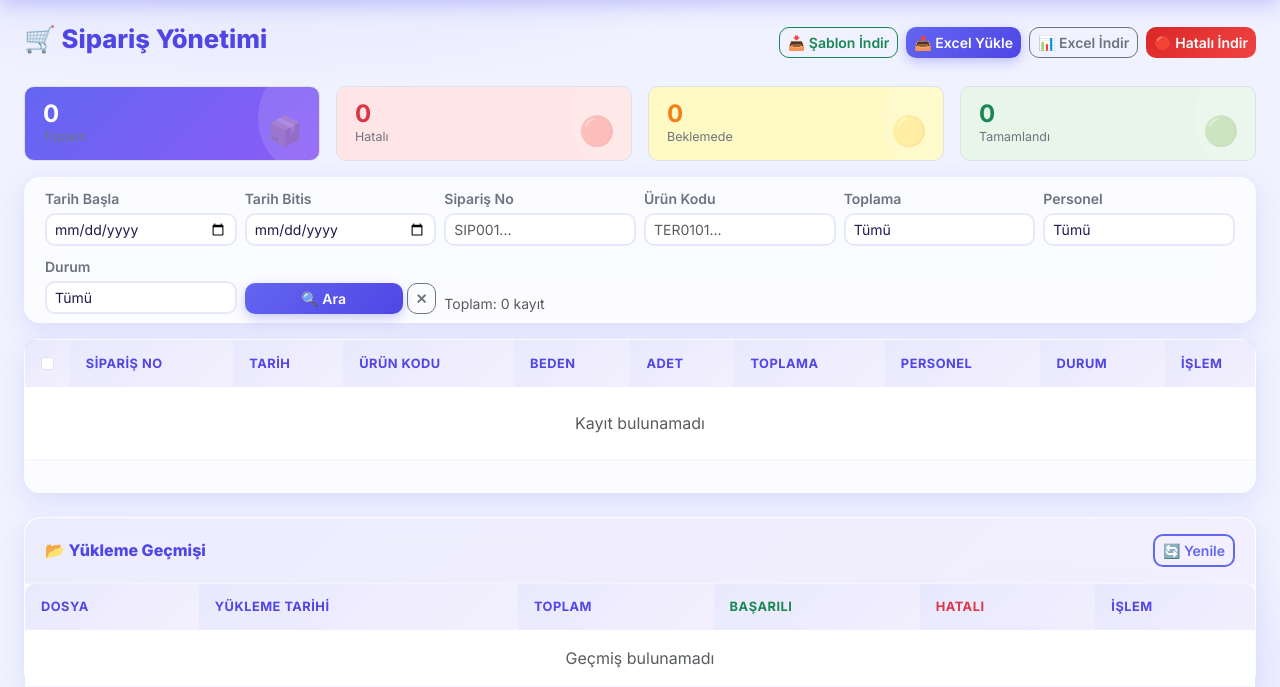
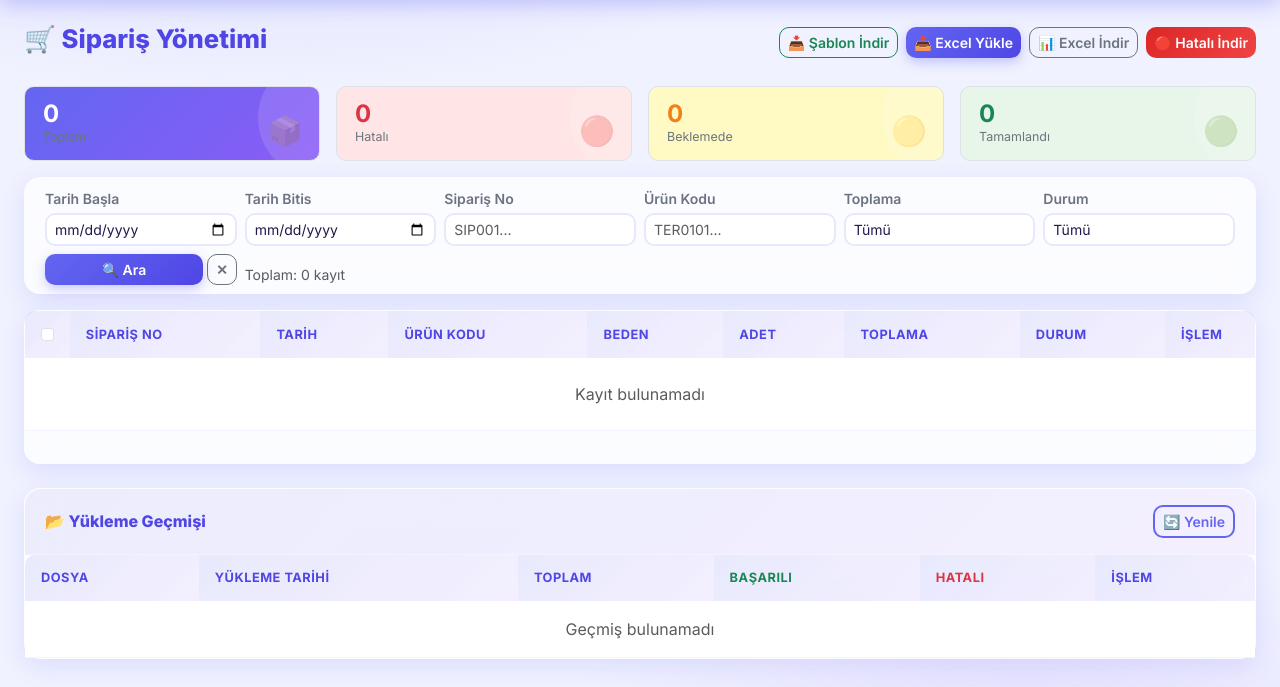
Before and after one commit to tunacancakallioglu1-del/depo-takip-sistemi, a Flask app: page /siparisler/ in a window 1280 px wide. Shown: the part 68-755 px from the top of the page. Run offline with Flask 3, Linux system fonts and the light colour scheme; data comes from the database, SQL or seed files in the repository; data that the repository does not hold is empty; some libraries are stand-ins or nearby versions.

Commit message:
fix: remove personel from siparisler, make personel nullable in kayitlar, fix senkronize logic

```diff
--- a/routes/siparisler.py
+++ b/routes/siparisler.py
@@ -8,15 +8,14 @@ from flask import Blueprint, render_template, request, jsonify, send_file
 from openpyxl import Workbook
 from sqlalchemy import or_
 
-from database import db, Order, Personel, Product, Toplama, ExcelUpload
+from database import db, Order, Product, Toplama, ExcelUpload
 from routes.excel_handler import match_product_by_code, determine_toplama, parse_row_date
 from utils.excel_utils import build_template, load_excel_rows, calculate_file_hash
-from utils.validators import validate_headers
 from utils.audit_utils import log_audit
 
 siparisler_bp = Blueprint('siparisler', __name__, url_prefix='/siparisler')
 
-SIPARIS_HEADERS = ['Siparis No', 'Tarih', 'Urun Kodu', 'Beden', 'Adet', 'Toplama', 'Personel']
+SIPARIS_HEADERS = ['Siparis No', 'Tarih', 'Urun Kodu', 'Beden', 'Adet', 'Toplama']
 
 
 def _check_order(siparis_no, tarih, urun_id, urun_kodu_ham, beden, adet, toplama_id, product=None):
@@ -51,13 +50,11 @@ def index():
 
 @siparisler_bp.route('/api/meta')
 def api_meta():
-    """Dropdown verileri: toplamalar ve personeller"""
+    """Dropdown verileri: toplamalar"""
     toplamalar = Toplama.query.order_by(Toplama.ad).all()
-    personeller = Personel.query.order_by(Personel.ad).all()
     return jsonify({
         'basarili': True,
         'toplamalar': [{'id': t.id, 'ad': t.ad} for t in toplamalar],
-        'personeller': [{'id': p.id, 'ad': p.ad} for p in personeller],
     })
 
 
@@ -90,7 +87,9 @@ def excel_yukle():
     except Exception:
         return jsonify({'basarili': False, 'mesaj': 'Excel okunamadı. Dosya formatını kontrol edin.'}), 400
 
-    if not validate_headers(headers, SIPARIS_HEADERS):
+    # Zorunlu başlıkları kontrol et; fazladan sütunlar (örn. Personel) yoksayılır
+    actual_core = [str(h).strip() for h in headers[:len(SIPARIS_HEADERS)]]
+    if actual_core != SIPARIS_HEADERS:
         return jsonify({
             'basarili': False,
             'mesaj': 'Excel başlıkları/sırası hatalı!',
@@ -117,7 +116,7 @@ def excel_yukle():
         urun_kodu_raw = str(row.get('Urun Kodu', '') or '').strip()
         beden = str(row.get('Beden', '') or '').strip() or None
         toplama_raw = str(row.get('Toplama', '') or '').strip() or None
-        personel_raw = str(row.get('Personel', '') or '').strip() or None
+        # Personel sütunu siparişlerde kullanılmıyor — yoksay
 
         try:
             adet = int(float(row.get('Adet') or 0))
@@ -163,12 +162,6 @@ def excel_yukle():
         if not tarih:
             errors.append('Tarih boş')
 
-        personel_id = None
-        if personel_raw:
-            p = Personel.query.filter_by(ad=personel_raw).first()
-            if p:
-                personel_id = p.id
-
         if errors:
             durum = 'HATALI'
             hata_sebebi = '; '.join(errors)
@@ -211,7 +204,7 @@ def excel_yukle():
             beden=beden,
             adet=adet,
             toplama_id=toplama_id,
-            personel_id=personel_id,
+            personel_id=None,
             durum=durum,
             hata_sebebi=hata_sebebi,
             excel_yukleme_id=upload.id,
@@ -250,7 +243,6 @@ def api_list():
     tarih_baslangic = request.args.get('tarih_baslangic', '').strip()
     tarih_bitis = request.args.get('tarih_bitis', '').strip()
     f_toplama_id = request.args.get('toplama_id', '').strip()
-    f_personel_id = request.args.get('personel_id', '').strip()
     f_durum = request.args.get('durum', '').strip()
 
     query = Order.query
@@ -282,9 +274,6 @@ def api_list():
     if f_toplama_id:
         query = query.filter(Order.toplama_id == int(f_toplama_id))
 
-    if f_personel_id:
-        query = query.filter(Order.personel_id == int(f_personel_id))
-
     if f_durum:
         query = query.filter(Order.durum == f_durum)
 
@@ -301,8 +290,6 @@ def api_list():
             'adet': item.adet,
             'toplama': item.toplama.ad if item.toplama else '',
             'toplama_id': item.toplama_id,
-            'personel': item.personel.ad if item.personel else '',
-            'personel_id': item.personel_id,
             'durum': item.durum or 'BEKLEMEDE',
             'hata_sebebi': item.hata_sebebi or '',
             'senkronize_edildi': item.senkronize_edildi,
@@ -324,7 +311,6 @@ def api_get(order_id):
             'beden': order.beden or '',
             'adet': order.adet,
             'toplama_id': order.toplama_id,
-            'personel_id': order.personel_id,
             'durum': order.durum or 'BEKLEMEDE',
             'hata_sebebi': order.hata_sebebi or '',
         },
@@ -349,9 +335,6 @@ def api_guncelle(order_id):
 
     if 'toplama_id' in data and data['toplama_id']:
         order.toplama_id = int(data['toplama_id'])
-
-    if 'personel_id' in data:
-        order.personel_id = int(data['personel_id']) if data['personel_id'] else None
 
     if 'tarih' in data and data['tarih']:
         try:
@@ -427,8 +410,6 @@ def api_toplu_guncelle():
     guncellenen = 0
     orders = Order.query.filter(Order.id.in_(ids)).all()
     for order in orders:
-        if 'personel_id' in data:
-            order.personel_id = int(data['personel_id']) if data['personel_id'] else None
         if 'toplama_id' in data and data['toplama_id']:
             order.toplama_id = int(data['toplama_id'])
         guncellenen += 1
@@ -540,7 +521,6 @@ def api_excel_indir():
     tarih_baslangic = request.args.get('tarih_baslangic', '').strip()
     tarih_bitis = request.args.get('tarih_bitis', '').strip()
     f_toplama_id = request.args.get('toplama_id', '').strip()
-    f_personel_id = request.args.get('personel_id', '').strip()
     f_durum = request.args.get('durum', '').strip()
 
     query = Order.query
@@ -565,8 +545,6 @@ def api_excel_indir():
             pass
     if f_toplama_id:
         query = query.filter(Order.toplama_id == int(f_toplama_id))
-    if f_personel_id:
-        query = query.filter(Order.personel_id == int(f_personel_id))
     if f_durum:
         query = query.filter(Order.durum == f_durum)
 
@@ -575,7 +553,7 @@ def api_excel_indir():
     wb = Workbook()
     ws = wb.active
     ws.title = 'Siparişler'
-    ws.append(['Sipariş No', 'Tarih', 'Ürün Kodu', 'Beden', 'Adet', 'Toplama', 'Personel', 'Durum'])
+    ws.append(['Sipariş No', 'Tarih', 'Ürün Kodu', 'Beden', 'Adet', 'Toplama', 'Durum'])
     for o in orders:
         ws.append([
             o.siparis_no or '',
@@ -584,7 +562,6 @@ def api_excel_indir():
             o.beden or '',
             o.adet or 0,
             o.toplama.ad if o.toplama else '',
-            o.personel.ad if o.personel else '',
             o.durum or '',
         ])
 
--- a/templates/siparisler.html
+++ b/templates/siparisler.html
@@ -95,12 +95,6 @@ tr.row-tamamlandi td { background:#F5FFF6 !important; }
         </select>
       </div>
       <div class="col-6 col-md-2">
-        <label class="form-label small mb-1">Personel</label>
-        <select class="form-select form-select-sm" id="fPersonel">
-          <option value="">Tümü</option>
-        </select>
-      </div>
-      <div class="col-6 col-md-2">
         <label class="form-label small mb-1">Durum</label>
         <select class="form-select form-select-sm" id="fDurum">
           <option value="">Tümü</option>
@@ -146,13 +140,12 @@ tr.row-tamamlandi td { background:#F5FFF6 !important; }
             <th>Beden</th>
             <th>Adet</th>
             <th>Toplama</th>
-            <th>Personel</th>
             <th>Durum</th>
             <th style="width:90px">İşlem</th>
           </tr>
         </thead>
         <tbody id="ordersBody">
-          <tr><td colspan="10" class="text-center py-4 text-muted">Yükleniyor...</td></tr>
+          <tr><td colspan="9" class="text-center py-4 text-muted">Yükleniyor...</td></tr>
         </tbody>
       </table>
     </div>
@@ -198,7 +191,7 @@ tr.row-tamamlandi td { background:#F5FFF6 !important; }
       <div class="modal-body">
         <div class="alert alert-info small mb-2">
           <strong>Sütunlar (sırasıyla):</strong>
-          Siparis No | Tarih | Urun Kodu | Beden | Adet | Toplama | Personel
+          Siparis No | Tarih | Urun Kodu | Beden | Adet | Toplama
         </div>
         <div class="alert alert-warning small mb-2">
           ⚠ Hatalı satırlar <strong>HATALI</strong> olarak kaydedilir, işlem durdurulamaz.<br>
@@ -255,10 +248,6 @@ tr.row-tamamlandi td { background:#F5FFF6 !important; }
             <label class="form-label small">Toplama</label>
             <select class="form-select form-select-sm" id="sipDuzenleToplama"></select>
           </div>
-          <div class="col-12">
-            <label class="form-label small">Personel <span class="text-muted">(isteğe bağlı)</span></label>
-            <select class="form-select form-select-sm" id="sipDuzenlePersonel"></select>
-          </div>
         </div>
         <div id="sipDuzenleHata" class="alert alert-danger mt-3 d-none small"></div>
       </div>
@@ -279,13 +268,7 @@ tr.row-tamamlandi td { background:#F5FFF6 !important; }
         <button type="button" class="btn-close" data-bs-dismiss="modal"></button>
       </div>
       <div class="modal-body">
-        <p class="text-muted small">Seçili siparişlerin Personel veya Toplama alanını değiştirin. Boş bırakılan alanlar değiştirilmez.</p>
-        <div class="mb-3">
-          <label class="form-label small">Personel</label>
-          <select class="form-select form-select-sm" id="topluPersonel">
-            <option value="">Değiştirme</option>
-          </select>
-        </div>
+        <p class="text-muted small">Seçili siparişlerin Toplama alanını değiştirin.</p>
         <div class="mb-3">
           <label class="form-label small">Toplama</label>
           <select class="form-select form-select-sm" id="topluToplama">
@@ -308,9 +291,9 @@ initUploadZone('sipUploadZone', 'sipExcelFile');
 
 let currentPage = 1;
 let selectedIds = new Set();
-let metaData = { toplamalar: [], personeller: [] };
+let metaData = { toplamalar: [] };
 
-// ── Meta Yükle (Toplamalar / Personeller) ─────────────────────
+// ── Meta Yükle (Toplamalar) ─────────────────────────────────────
 async function loadMeta() {
   const { data } = await apiFetch('/siparisler/api/meta');
   if (!data.basarili) return;
@@ -318,26 +301,16 @@ async function loadMeta() {
 
   // Filter dropdowns
   const fT = document.getElementById('fToplama');
-  const fP = document.getElementById('fPersonel');
   data.toplamalar.forEach(t => fT.add(new Option(t.ad, t.id)));
-  data.personeller.forEach(p => fP.add(new Option(p.ad, p.id)));
 
   // Edit modal dropdowns
   const dt = document.getElementById('sipDuzenleToplama');
-  const dp = document.getElementById('sipDuzenlePersonel');
   const tt = document.getElementById('topluToplama');
-  const tp = document.getElementById('topluPersonel');
   dt.innerHTML = '<option value="">— Seç —</option>';
-  dp.innerHTML = '<option value="">— Personel yok —</option>';
   tt.innerHTML = '<option value="">Değiştirme</option>';
-  tp.innerHTML = '<option value="">Değiştirme</option>';
   data.toplamalar.forEach(t => {
     dt.add(new Option(t.ad, t.id));
     tt.add(new Option(t.ad, t.id));
-  });
-  data.personeller.forEach(p => {
-    dp.add(new Option(p.ad, p.id));
-    tp.add(new Option(p.ad, p.id));
   });
 }
 
@@ -362,13 +335,12 @@ function buildFilterParams() {
   if (v('fSiparisNo')) p.set('siparis_no', v('fSiparisNo'));
   if (v('fUrunKodu'))  p.set('urun_kodu', v('fUrunKodu'));
   if (v('fToplama'))   p.set('toplama_id', v('fToplama'));
-  if (v('fPersonel'))  p.set('personel_id', v('fPersonel'));
   if (v('fDurum'))     p.set('durum', v('fDurum'));
   return p;
 }
 
 function clearFilters() {
-  ['fTarihBasla','fTarihBitis','fSiparisNo','fUrunKodu','fToplama','fPersonel','fDurum'].forEach(id => {
+  ['fTarihBasla','fTarihBitis','fSiparisNo','fUrunKodu','fToplama','fDurum'].forEach(id => {
     const el = document.getElementById(id);
     if (el) el.value = '';
   });
@@ -405,7 +377,7 @@ async function loadOrders(page = 1) {
   document.getElementById('totalCount').textContent = `Toplam: ${data.toplam} kayıt`;
 
   if (!data.kayitlar.length) {
-    tbody.innerHTML = '<tr><td colspan="10" class="text-center py-4 text-muted">Kayıt bulunamadı</td></tr>';
+    tbody.innerHTML = '<tr><td colspan="9" class="text-center py-4 text-muted">Kayıt bulunamadı</td></tr>';
     document.getElementById('ordersPagination').innerHTML = '';
     return;
   }
@@ -422,7 +394,6 @@ async function loadOrders(page = 1) {
       <td class="small">${escHtml(row.beden || '-')}</td>
       <td>${row.adet}</td>
       <td class="small">${escHtml(row.toplama || '-')}</td>
-      <td class="small">${escHtml(row.personel || '-')}</td>
       <td>${durumBadge(row.durum, row.hata_sebebi)}</td>
       <td>
         <button class="btn btn-xs btn-warning" onclick="openSipDuzenle(${row.id})" title="Düzenle">✏️</button>
@@ -528,7 +499,6 @@ async function openSipDuzenle(id) {
   document.getElementById('sipDuzenleBeden').value = s.beden || '';
   document.getElementById('sipDuzenleAdet').value = s.adet;
   document.getElementById('sipDuzenleToplama').value = s.toplama_id || '';
-  document.getElementById('sipDuzenlePersonel').value = s.personel_id || '';
   document.getElementById('sipDuzenleHata').classList.add('d-none');
   new bootstrap.Modal(document.getElementById('sipDuzenleModal')).show();
 }
@@ -541,7 +511,6 @@ async function sipGuncelle() {
     beden: document.getElementById('sipDuzenleBeden').value,
     adet: document.getElementById('sipDuzenleAdet').value,
     toplama_id: document.getElementById('sipDuzenleToplama').value,
-    personel_id: document.getElementById('sipDuzenlePersonel').value || null,
   };
   setLoading(true);
   const { data } = await apiFetch(`/siparisler/api/${id}`, {
@@ -593,12 +562,10 @@ async function topluSil() {
 }
 
 async function topluGuncelle() {
-  const personel_id = document.getElementById('topluPersonel').value;
   const toplama_id = document.getElementById('topluToplama').value;
-  if (!personel_id && !toplama_id) { showAlert('warning', 'En az bir alan seçin'); return; }
+  if (!toplama_id) { showAlert('warning', 'Toplama seçin'); return; }
 
   const payload = { ids: [...selectedIds] };
-  if (personel_id) payload.personel_id = personel_id;
   if (toplama_id)  payload.toplama_id  = toplama_id;
 
   setLoading(true);
```
Also changed, not shown: database.py (+42 -6 lines), routes/kayitlar.py (+41 -44 lines), templates/kayitlar.html (+11 -10 lines).
